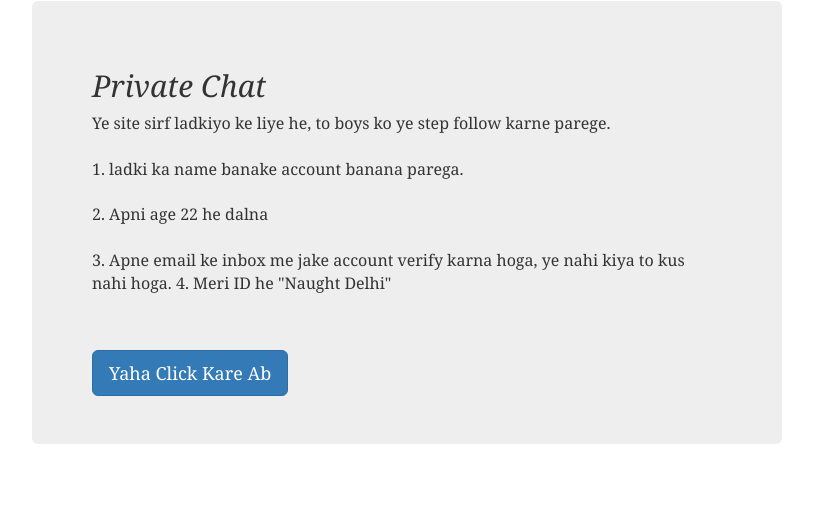
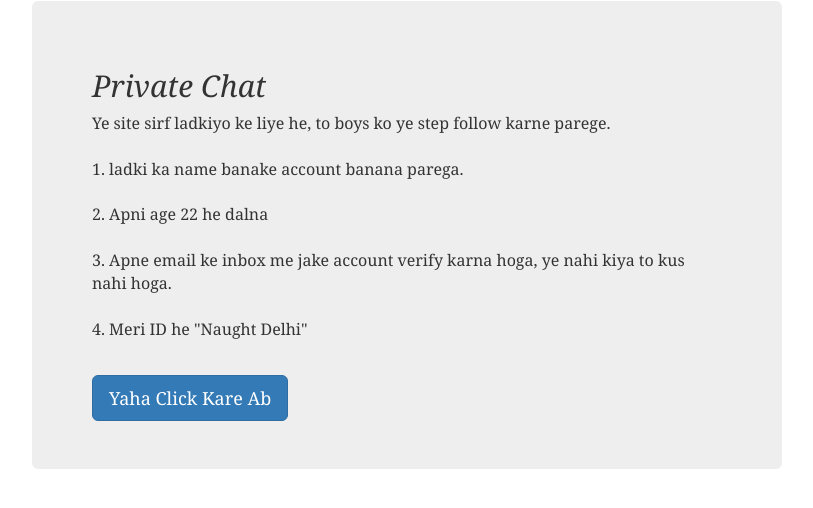
Before and after one commit to enyusu/enyusu.github.com, a Jekyll site: the page built from _posts/2015-09-23-pc.md, in a window 1280 px wide. Shown: the top 508 px of the page, without its empty margins (233-1046 px from the left). Built offline with Jekyll 4.4.1, drawn with Linux system fonts in a browser that asks for light colours; nearby versions of some CDN libraries.

Commit message:
Update 2015-09-23-pc.md

```diff
--- a/_posts/2015-09-23-pc.md
+++ b/_posts/2015-09-23-pc.md
@@ -10,7 +10,7 @@ Ye site sirf ladkiyo ke liye he, to boys ko ye step follow karne parege. <br/><b
 
 1. ladki ka name banake account banana parega.<br/><br/>
 2. Apni age 22 he dalna <br/><br/>
-3. Apne email ke inbox me jake account verify karna hoga, ye nahi kiya to kus nahi hoga.
+3. Apne email ke inbox me jake account verify karna hoga, ye nahi kiya to kus nahi hoga.<br/><br/>
 4. Meri ID he "Naught Delhi"
-</p><br/><br/>
+</p><br/>
 <a class="btn btn-primary btn-lg" href="http://www.enyusu.com/dating/female/" role="button">Yaha Click Kare Ab</a>
```
